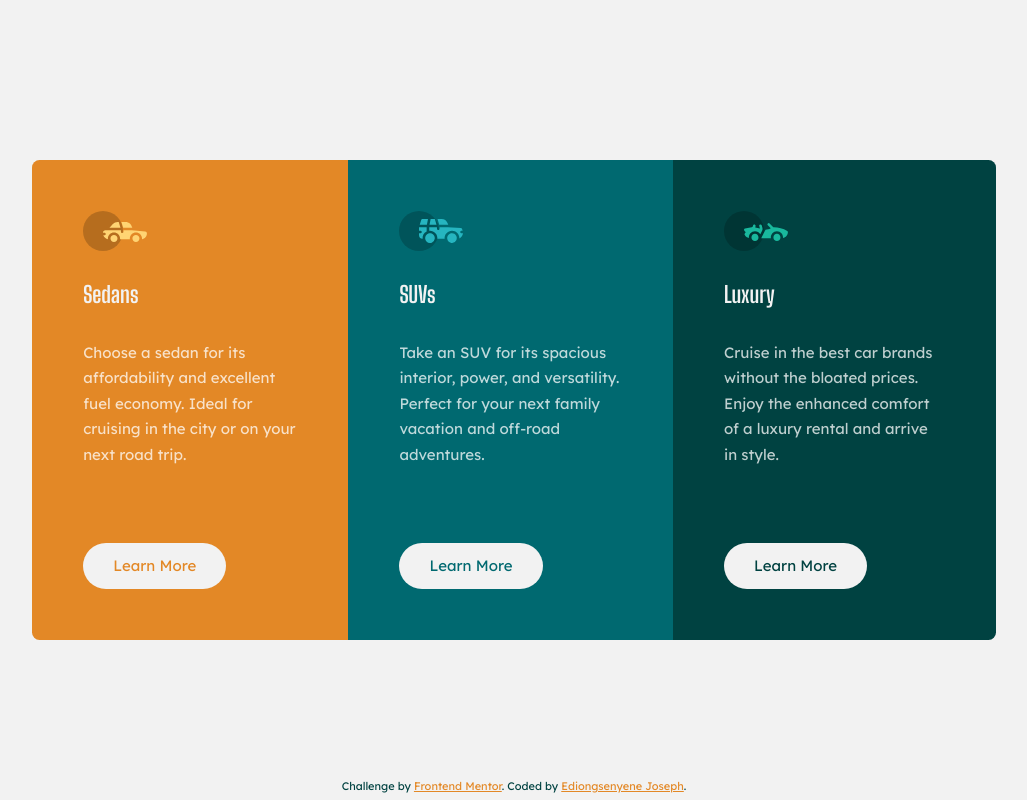
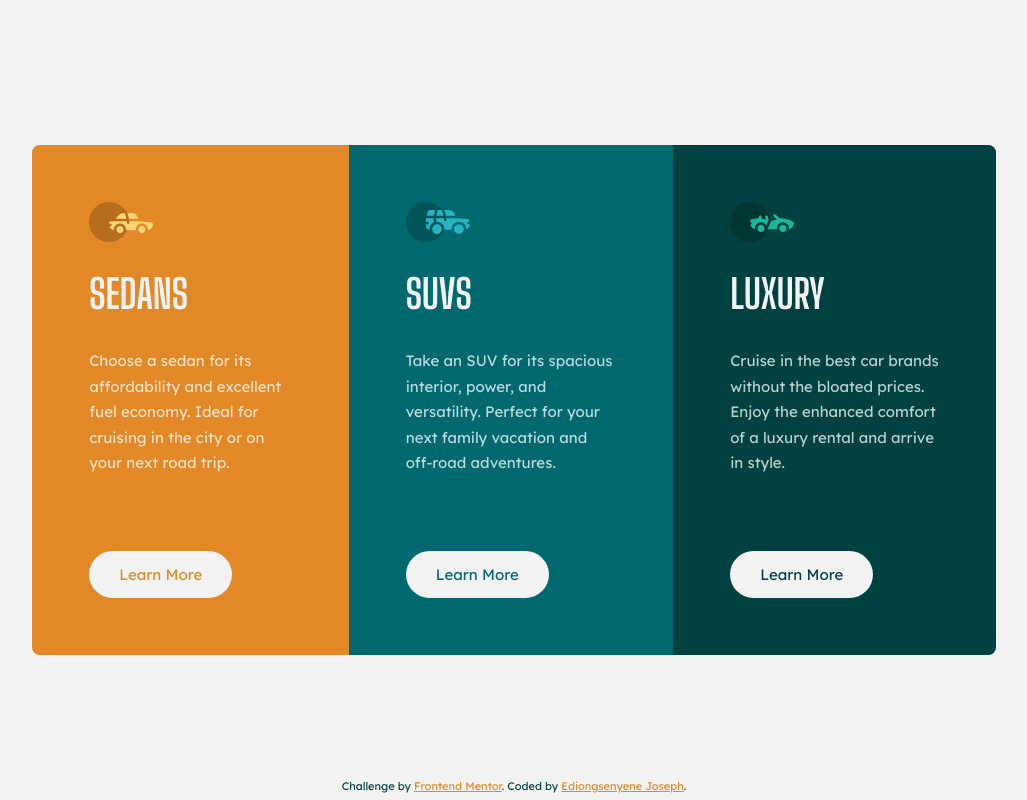
Before and after one commit to IEdiong/3-column-preview-card-component, a plain HTML site: page index.html in a window 1280 px wide. Shown: the whole page, without its empty margins (126-1153 px from the left). Drawn offline with Linux system fonts and the light colour scheme.

Commit message:
#2 Ready to go

```diff
--- a/assets/css/style.css
+++ b/assets/css/style.css
@@ -26,7 +26,9 @@ body {
 h2 {
   color: var(--very-light-gray);
   font-family: 'Big Shoulders Display', cursive;
+  font-size: 2.5rem;
   font-weight: 700;
+  text-transform: uppercase;
 }
 
 .container {
@@ -43,7 +45,7 @@ h2 {
 }
 
 .card {
-  padding: 3.4em;
+  padding: 3em;
 }
 
 .card--orange {
@@ -59,8 +61,8 @@ h2 {
 }
 
 .card__heading {
-  margin-top: 1.4em;
-  margin-bottom: 1.4em;
+  margin-top: 1em;
+  margin-bottom: 1em;
 }
 
 .card__cta {
@@ -72,6 +74,7 @@ h2 {
   padding: 0.7em 2em;
   margin-top: 2em;
   border-radius: 5em;
+  transition: 0.3s ease;
 }
 
 .card--orange .card__cta {
@@ -83,6 +86,12 @@ h2 {
 }
 .card--green .card__cta {
   color: var(--very-dark-cyan);
+}
+
+.card__cta:hover {
+  color: var(--very-light-gray);
+  background-color: transparent;
+  outline: 2.5px solid var(--very-light-gray);
 }
 
 footer {
@@ -98,7 +107,6 @@ footer {
 }
 
 .attribution a {
-  /* color: hsl(228, 45%, 44%); */
   color: var(--bright-orange);
 }
 
@@ -127,6 +135,7 @@ footer {
     flex-direction: column;
     align-items: flex-start;
     justify-content: space-between;
+    padding: 3.8em;
   }
 
   .card__cta {
```
